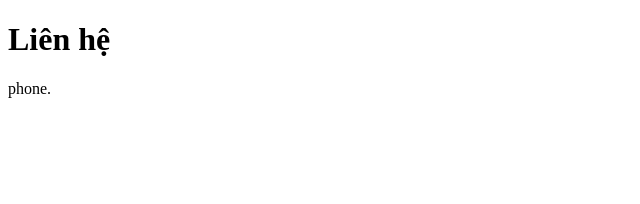
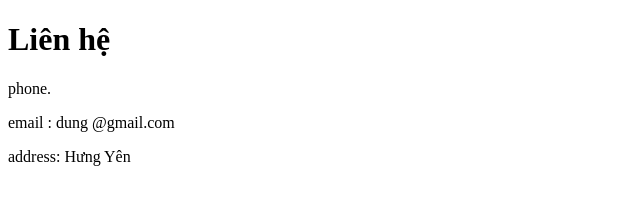
Before and after one commit to Dunghthe04/backend-bai3, a plain HTML site: page contact.html in a window 1280 px wide. Shown: the whole page, without its empty margins (0-640 px from the left). Drawn offline with Linux system fonts and the light colour scheme.

Commit message:
update page contact and products

```diff
--- a/contact.html
+++ b/contact.html
@@ -8,5 +8,7 @@
 <body>
     <h1>Liên hệ</h1>
     <p>phone.</p>
+    <p>email : dung @gmail.com</p>
+    <p>address: Hưng Yên</p>
 </body>
 </html>
```
Also changed, not shown: products.html (+3 -0 lines).
